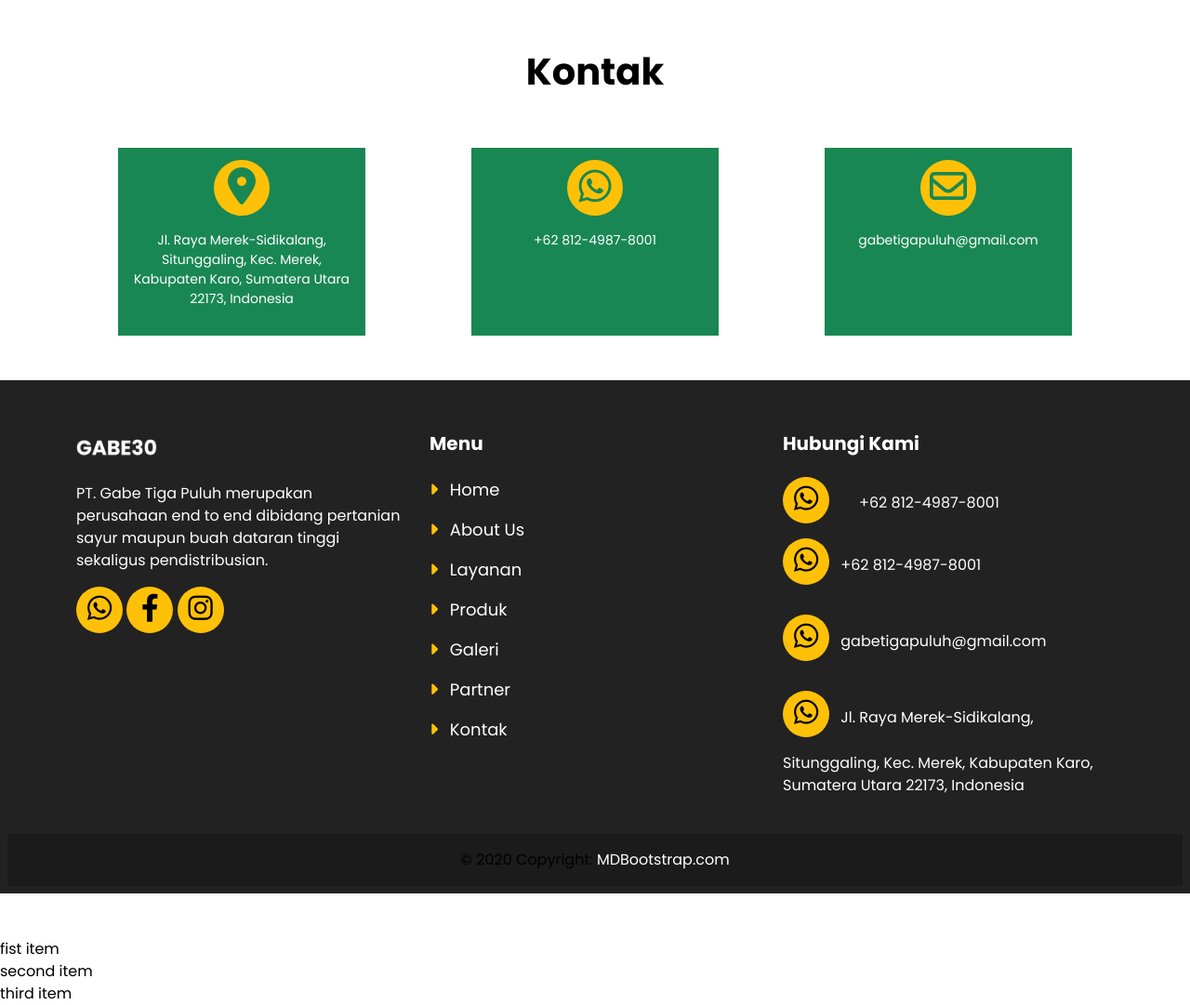
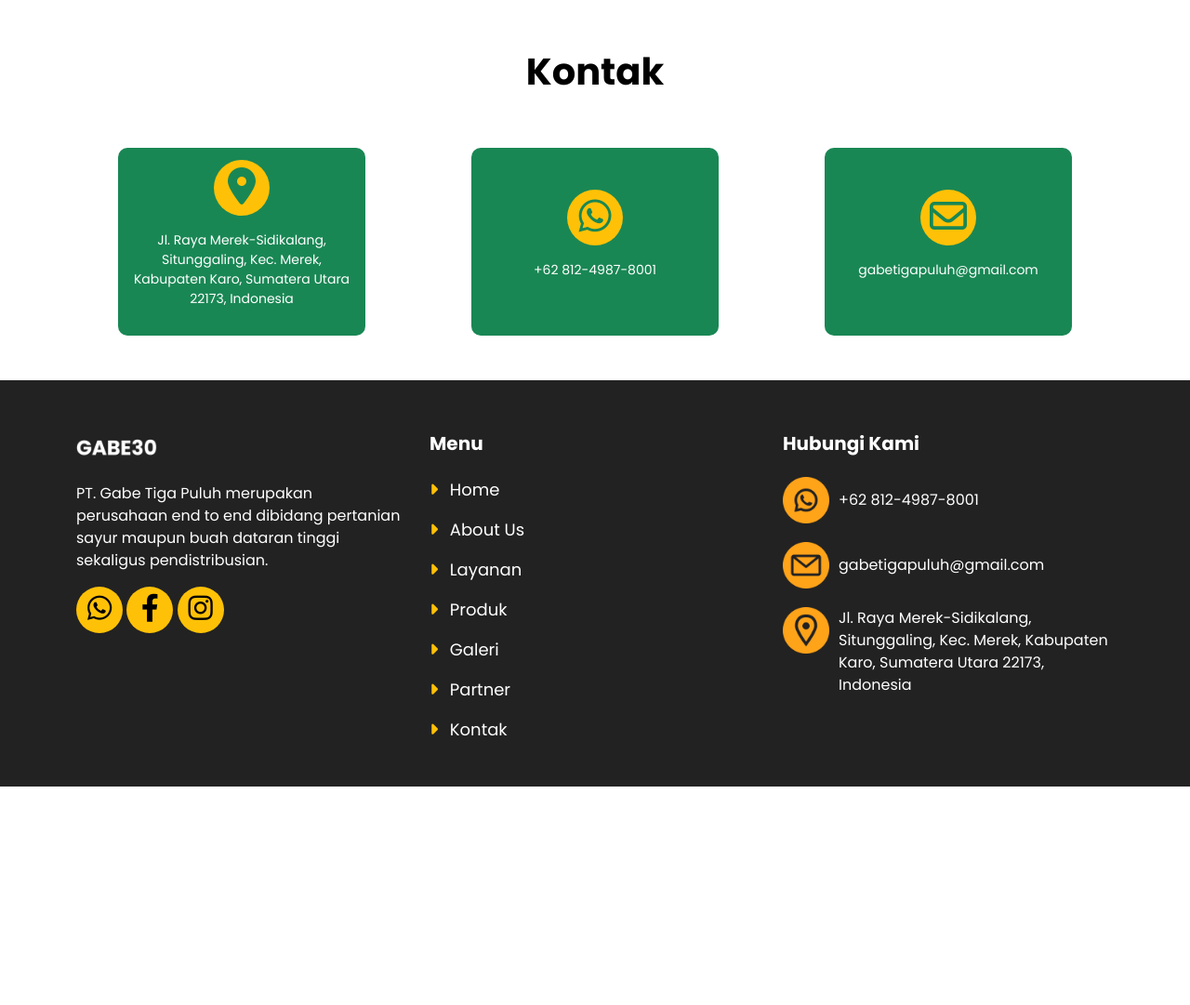
Before and after one commit to meinalisaa/re-gabe30, a plain HTML site: page index.html in a window 1280 px wide. Shown: the part 8556-9637 px from the top of the page at 93% size. After the commit the page ends 9450 px from the top, so only its background shows below. Drawn offline with nearby package versions, Linux system fonts and the light colour scheme.

Commit message:
fixing contact container

```diff
--- a/assets/styles.css
+++ b/assets/styles.css
@@ -47,3 +47,23 @@ h1, h2, h3, h4, h5 {
   cursor: pointer;
   z-index: 1;
 }
+
+.footer-ic{
+	width:50px;
+	height:50px;
+}
+
+.contact-container{
+	display:flex;
+	flex-direction:column;
+	gap:20px;
+
+}
+
+.contact-row-container{
+	display:flex;
+	flex-direction:row;
+	gap:10px;
+	align-items:center;
+	color:white;
+}
--- a/index.html
+++ b/index.html
@@ -12,6 +12,7 @@
   <link rel="stylesheet" href="https://cdnjs.cloudflare.com/ajax/libs/font-awesome/6.1.0/css/all.min.css">
   <link href="https://cdn.jsdelivr.net/npm/bootstrap@5.3.1/dist/css/bootstrap.min.css" rel="stylesheet">
   <script src="https://cdn.jsdelivr.net/npm/bootstrap@5.3.1/dist/js/bootstrap.bundle.min.js"></script>
+  <link rel="stylesheet" href="/assets/styles.css">
 </head>
 
 <body>
@@ -333,8 +334,9 @@
     <h1 style="padding: 50px">Kontak</h1>
 
     <div class="row mb-5">
+
       <div class="col-sm-4" style="padding: 0 5%;">
-        <div class="bg-success full-x-y" style="padding: 5%;">
+        <div class="bg-success full-x-y " style="padding: 5%; border-radius: 10px;">
           <span>
             <i class="fa-solid fa-location-dot p-2 mb-3 rounded-circle bg-warning text-success"
             style="font-size: 40px; width: 60px; height: 60px;"></i>
@@ -346,7 +348,7 @@
       </div>
 
       <div class="col-sm-4" style="padding: 0 5%;">
-        <div class="bg-success full-x-y" style="padding: 5%;">
+        <div class="bg-success full-x-y center-y" style="padding: 5%; border-radius: 10px; ">
           <span>
             <i class="fab fa-whatsapp p-2 mb-3 rounded-circle bg-warning text-success"
             style="font-size: 40px; width: 60px; height: 60px;"></i>
@@ -358,7 +360,7 @@
       </div>
 
       <div class="col-sm-4" style="padding: 0 5%;">
-        <div class="bg-success full-x-y" style="padding: 5%;">
+        <div class="bg-success full-x-y center-y" style="padding: 5%; border-radius: 10px;">
           <span>
             <i class="fa-regular fa-envelope p-2 mb-3 rounded-circle bg-warning text-success"
             style="font-size: 40px; width: 60px; height: 60px;"></i>
@@ -446,34 +448,37 @@
           <!-- Links -->
           <h5 class="mb-4">Hubungi Kami</h5>
 
-          <div class="row">
-            <div class="col-sm-auto">
-              <i class="fab fa-whatsapp p-2 mb-3 me-2 rounded-circle bg-warning text-black text-center"
-              style="font-size: 30px; width: 50px; height: 50px;"></i>
-            </div>
-            <div class="col-sm text-white mt-3">
+          <div class="contact-container">
+
+            <div class="contact-row-container">
+              <img class="footer-ic" src="./assets/images/wa-icon.png"/>
+
               +62 812-4987-8001
             </div>
+
+            <div class="contact-row-container">
+              <img class="footer-ic" src="./assets/images/email-icon.png"/>
+
+              gabetigapuluh@gmail.com
+            </div>
+
+            <div class="contact-row-container" style="align-items: flex-start;">
+
+              <img src="./assets/images/location-icon.png" class="footer-ic">
+
+              <p>
+
+                Jl. Raya Merek-Sidikalang, Situnggaling, Kec. Merek, Kabupaten Karo, Sumatera Utara 22173, Indonesia
+
+
+              </p>
+
+            </div>
+
           </div>
 
-          <p>
-            <i class="fab fa-whatsapp p-2 mb-3 me-2 rounded-circle bg-warning text-black text-center"
-            style="font-size: 30px; width: 50px; height: 50px;"></i>
-            +62 812-4987-8001
-          </p>
 
-          <p>
-            <i class="fab fa-whatsapp p-2 mb-3 me-2 rounded-circle bg-warning text-black text-center"
-            style="font-size: 30px; width: 50px; height: 50px;"></i>
-            gabetigapuluh@gmail.com
-          </p>
 
-          <p>
-              <i class="fab fa-whatsapp p-2 mb-3 me-2 rounded-circle bg-warning text-black text-center"
-              style="font-size: 30px; width: 50px; height: 50px;"></i>
-              <span>Jl. Raya Merek-Sidikalang, Situnggaling, Kec. Merek, Kabupaten Karo, Sumatera Utara 22173, Indonesia
-              </span>
-          </p>
         </div>
         <!-- Grid column -->
       </div>
@@ -481,7 +486,7 @@
     </div>
 
   <!-- Copyright -->
-  <div
+  <!-- <div
        class="text-center p-3"
        style="background-color: rgba(0, 0, 0, 0.2)"
        >
@@ -489,17 +494,13 @@
     <a class="text-white" href="https://mdbootstrap.com/"
        >MDBootstrap.com</a
       >
-  </div>
+  </div> -->
   <!-- Copyright -->
 </footer>
 <!-- Footer -->
 
 
-	<div class="flex flex-row justify-evenly ">
-		<div class="bg-green-200 p-10 rounded-3xl">fist item</div>
-		<div class="bg-red-200 p-10 rounded-3xl">second item</div>
-		<div class="bg-yellow-200 p-10 rounded-3xl">third item</div>
-	</div>
+
 
 
 	<!-- <script src="https://cdn.tailwindcss.com"></script> -->
@@ -588,6 +589,13 @@ a {
   opacity: 90%;
 }
 
+.center-y{
+	display:flex;
+	flex-direction: column;
+	justify-content: center;
+
+}
+
 </style>
 
 
```
Also changed, not shown: assets/images/email-icon.png (added), assets/images/location-icon.png (added), assets/images/wa-icon.png (added).
